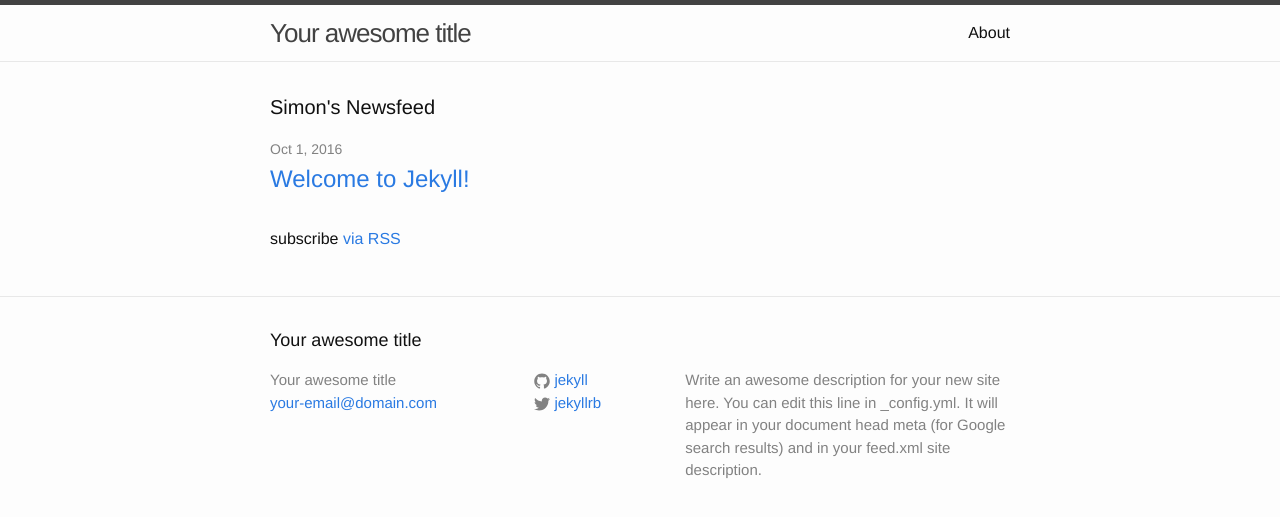
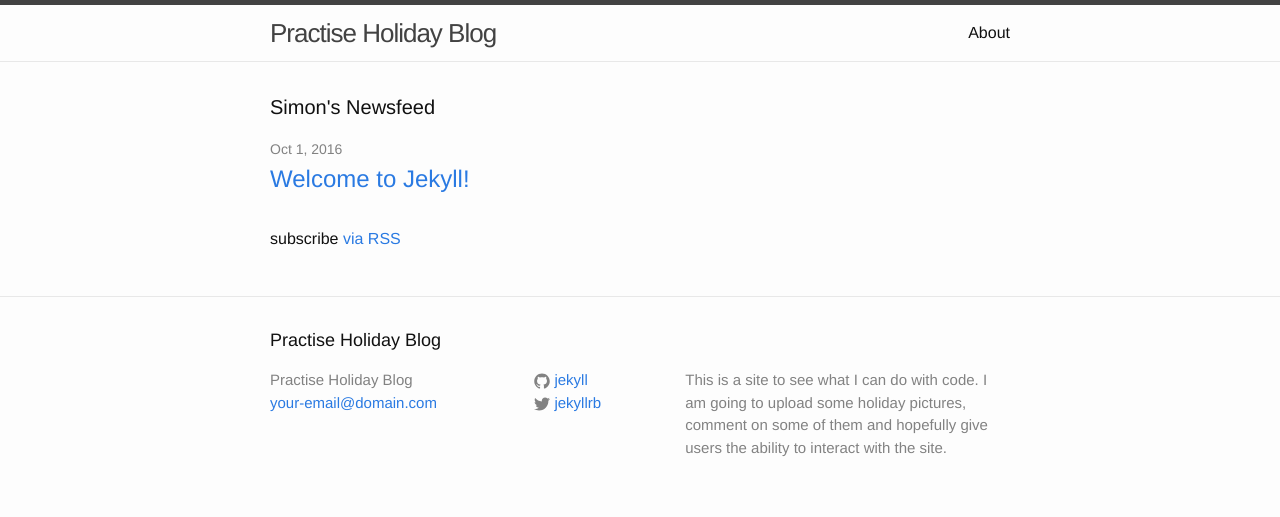
Before and after one commit to Simon1788/Simon1788.github.io, a Jekyll site: the page built from index.html, in a window 1280 px wide. Shown: the top 517 px of the page. Built offline with Jekyll 4.4.1, drawn with Linux system fonts in a browser that asks for light colours.

Commit message:
Starting to get the content for the site up
Adding Description etc

```diff
--- a/_config.yml
+++ b/_config.yml
@@ -6,12 +6,12 @@
 # 'jekyll serve'. If you change this file, please restart the server process.
 
 # Site settings
-title: Your awesome title
+title: Practise Holiday Blog
 email: your-email@domain.com
 description: > # this means to ignore newlines until "baseurl:"
-  Write an awesome description for your new site here. You can edit this
-  line in _config.yml. It will appear in your document head meta (for
-  Google search results) and in your feed.xml site description.
+  This is a site to see what I can do with code. I am going to upload some holiday pictures, comment on some of them and hopefully give users the ability to interact with the site.
+
+
 baseurl: "" # the subpath of your site, e.g. /blog
 url: "http://yourdomain.com" # the base hostname & protocol for your site
 twitter_username: jekyllrb
```
